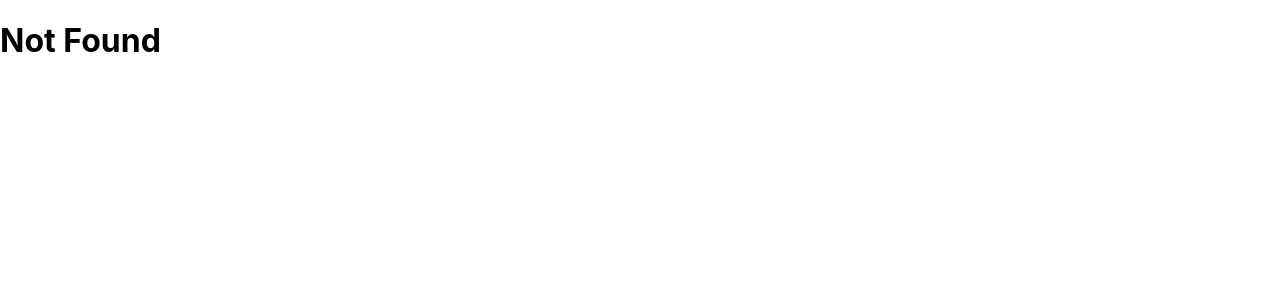
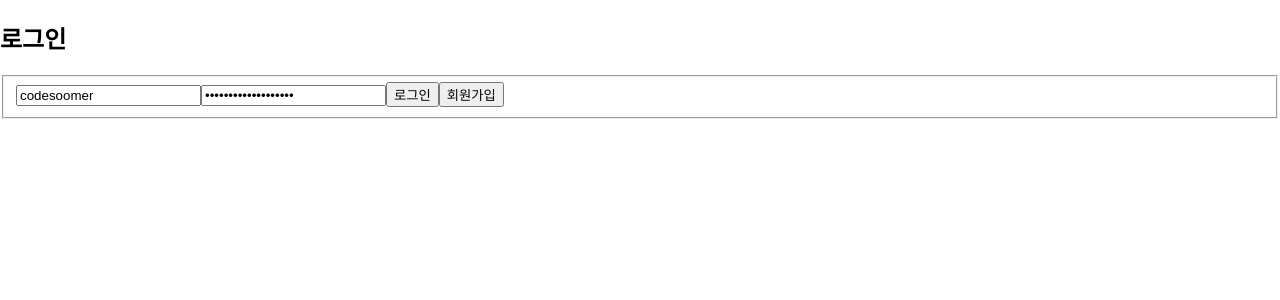
Before and after one commit to CodeSoom/DDD-Kurly-Clone-Front, a Next.js app: page /login in a window 1280 px wide. Before the commit this address had no page. Shown: the top 300 px of the page. Built offline with nearby package versions, Linux system fonts and the light colour scheme.

Commit message:
<LoginPage /> 마크업

```diff
--- /dev/null
+++ b/pages/login.jsx
@@ -0,0 +1,10 @@
+import LoginForm from '../src/member/components/LoginForm';
+
+export default function LoginPage() {
+  return (
+    <>
+      <h2>로그인</h2>
+      <LoginForm />
+    </>
+  );
+}
```
Also changed, not shown: 1 other file (tests, documents, lock files or other folders).
